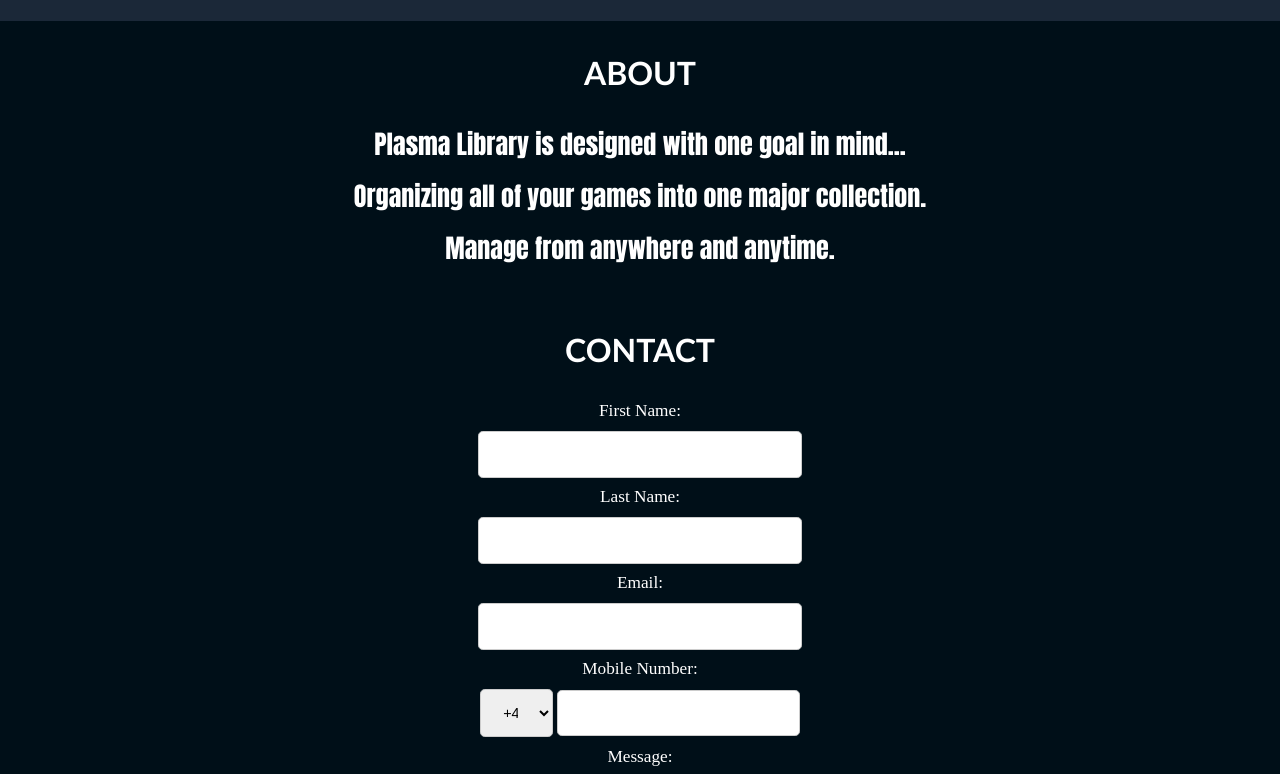
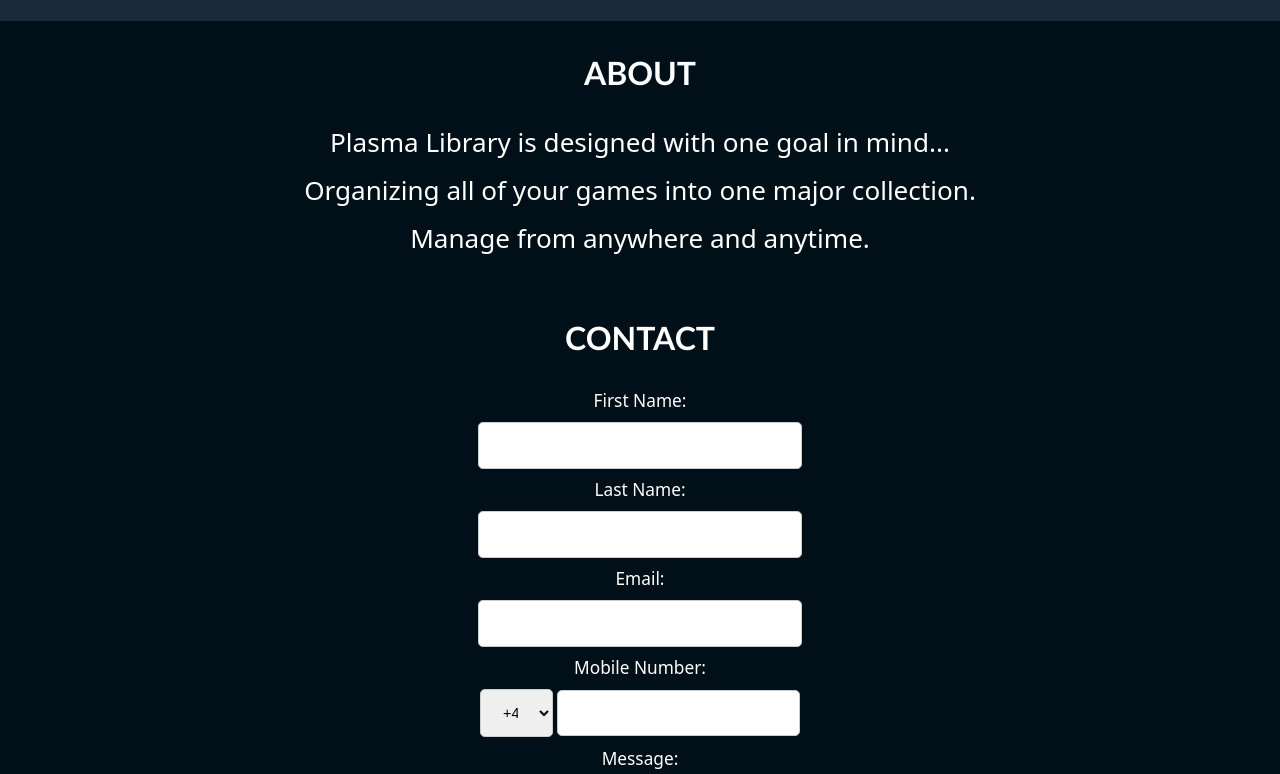
Before and after one commit to Mattyrab/mattyrab.github.io, a plain HTML site: page about_contact.html in a window 1280 px wide. Shown: the part 105-879 px from the top of the page. Drawn offline with Linux system fonts and the light colour scheme.

Commit message:
fix font family

```diff
--- a/stylesheets/about_contact.scss
+++ b/stylesheets/about_contact.scss
@@ -18,7 +18,7 @@
 
 .about_paragraph {
     color: white;
-    font-family: Impact, 'Haettenschweiler', 'Arial Narrow Bold', sans-serif;
+    font-family: "Motiva Sans", "Twemoji", "Noto Sans", Helvetica, sans-serif;
 }
 
 .contact_section {
@@ -34,6 +34,7 @@
 
 form {
     color: white;
+    font-family: "Motiva Sans", "Twemoji", "Noto Sans", Helvetica, sans-serif;;
 }
 
 .contact_header {
```
Also changed, not shown: build/about_contact.css, build/application.css, 2 other files.
